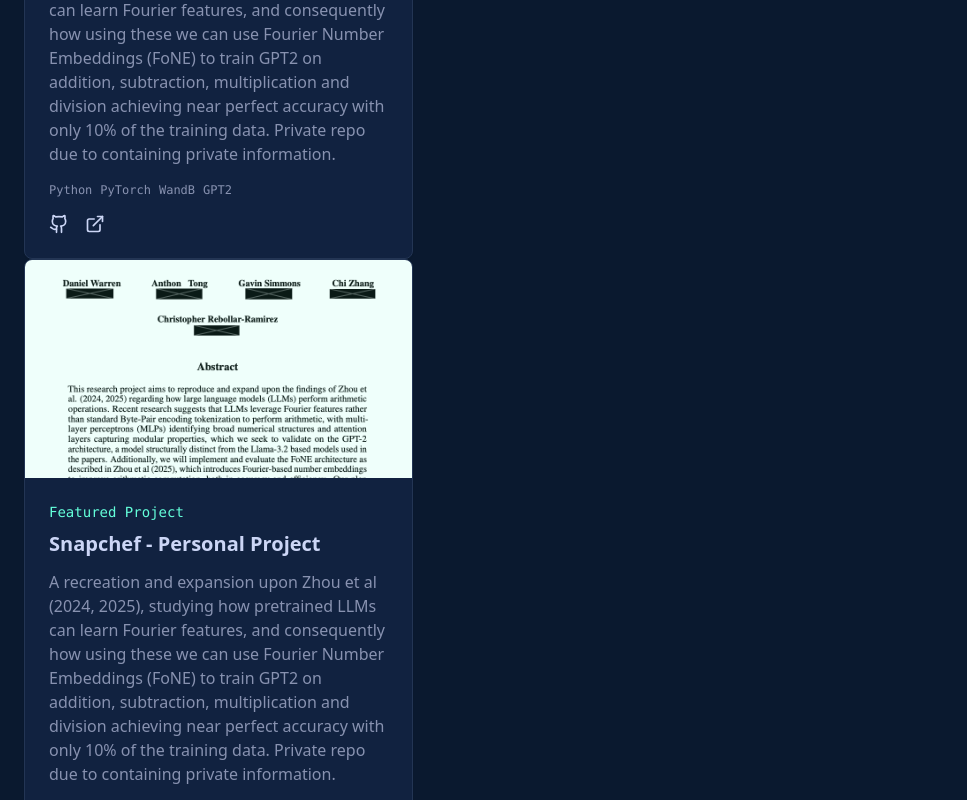
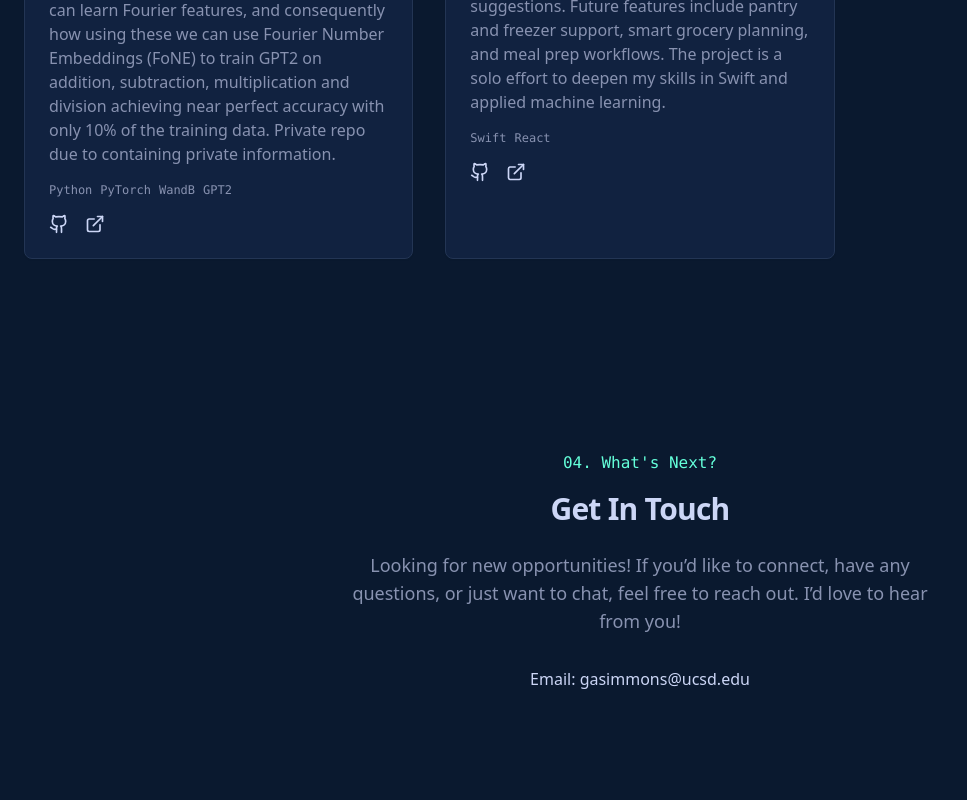
Before and after one commit to gasimmons/Portfolio, a Next.js app: page / in a window 1280 px wide. Shown: the part 2400-3200 px from the top of the page, without its empty margins (0-967 px from the left). Built offline with nearby package versions, Linux system fonts and the light colour scheme.

Commit message:
Added second project card

```diff
--- a/app/page.tsx
+++ b/app/page.tsx
@@ -135,22 +135,18 @@
                   link="/assets/CSE_151B_PA5.pdf"
                   tags={["Python", "PyTorch", "WandB", "GPT2"]}
               />
-            </div>
-
-            <div className="grid gap-8 md:grid-cols-2 lg:grid-cols-3">
               <ProjectCard
                   title="Snapchef - Personal Project"
-                  description="A recreation and expansion upon Zhou et al (2024, 2025), studying how pretrained LLMs can
-                  learn Fourier features, and consequently how using these we can use Fourier Number Embeddings (FoNE)
-                  to train GPT2 on addition, subtraction, multiplication and division achieving near perfect accuracy
-                  with only 10% of the training data. Private repo due to containing private information."
-                  image="/assets/LLM_Fourier_Cover.png"
-                  link="/assets/CSE_151B_PA5.pdf"
-                  tags={["Python", "PyTorch", "WandB", "GPT2"]}
+                  description="SnapChef is a Swift-based iOS app that uses computer vision to identify ingredients from
+                  fridge photos and generate recipe suggestions. Future features include pantry and freezer support,
+                  smart grocery planning, and meal prep workflows. The project is a solo effort to deepen my skills in
+                  Swift and applied machine learning."
+                  image = "/assets/snapchef.png"
+                  link={"https://github.com/gasimmons/SnapChef"}
+                  tags={["Swift", "React"]}
               />
             </div>
           </section>
-
 
           <section id="contact" className="py-24 text-center">
             <p className="text-[#64ffda] font-mono mb-4">04. What's Next?</p>
```
